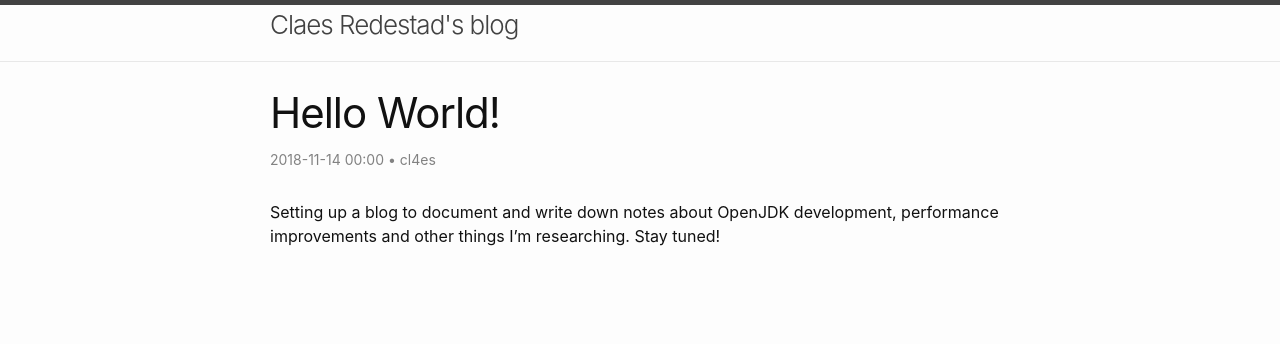
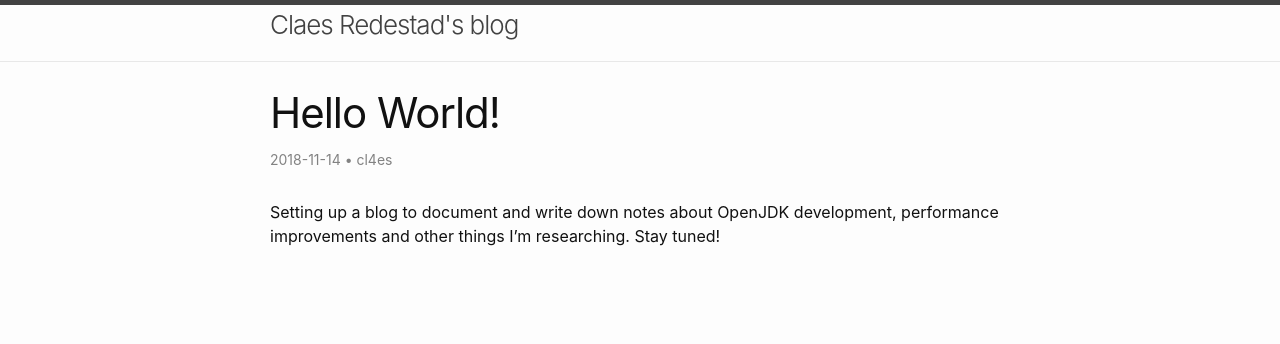
Before and after one commit to cl4es/cl4es.github.io, a Jekyll site: the page built from _posts/2018-11-14-hello-world.md, in a window 1280 px wide. Shown: the top 344 px of the page. Built offline with Jekyll 4.4.1, drawn with Linux system fonts in a browser that asks for light colours.

Commit message:
Minor cleanup

```diff
--- a/_config.yml
+++ b/_config.yml
@@ -13,7 +13,7 @@ baseurl: ""
 # Minima date format
 # refer to http://shopify.github.io/liquid/filters/date/ if you want to customize this
 minima:
-        date_format: "%Y-%m-%d %H:%M"
+        date_format: "%Y-%m-%d"
 
 # If you want to link only specific pages in your header, uncomment
 # this and add the path to the pages in order as they should show up
```
Also changed, not shown: screenshot.png (deleted).
